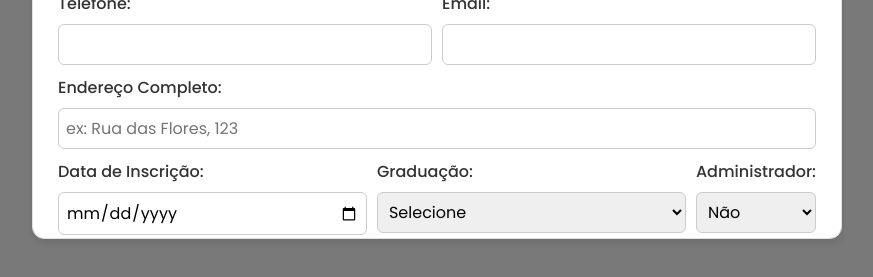
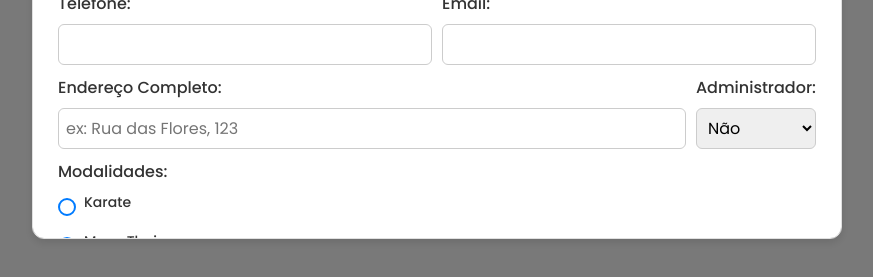
Before and after one commit to MuriloJLima/dojo-front-DEV, a React (Create React App) app: page / in a window 1280 px wide. Both pictures are taken after a click on the button "Cadastrar Aluno". Shown: the part 467-744 px from the top of the page, without its empty margins (203-1076 px from the left). Built offline with nearby package versions, Linux system fonts and the light colour scheme; no server answers.

Commit message:
refatoração em campos

```diff
--- a/src/components/Formu.js
+++ b/src/components/Formu.js
@@ -102,6 +102,53 @@ const Button = styled.button`
   }
 `;
 
+const CheckboxContainer = styled.div`
+  display: flex;
+  align-items: center;
+  margin-bottom: 10px;
+
+  label {
+    margin-left: 8px;
+    font-size: 14px;
+    color: #333;  // Cor do texto harmoniosa
+    cursor: pointer;
+  }
+`;
+
+const StyledCheckbox = styled.input`
+  position: relative;
+  width: 18px;
+  height: 18px;
+  -webkit-appearance: none;
+  appearance: none;
+  border: 2px solid #007BFF;  // Cor de destaque para combinar com o projeto
+  border-radius: 50%;  // Deixa a checkbox arredondada
+  outline: none;
+  cursor: pointer;
+  transition: background-color 0.3s ease;
+
+  &:checked {
+    background-color: #007BFF;  // Cor de fundo quando selecionada
+    border-color: #007BFF;
+  }
+
+  &:checked::after {
+    content: '';
+    position: absolute;
+    top: 2px;
+    left: 2px;
+    width: 10px;
+    height: 10px;
+    background: white;
+    border-radius: 50%;
+    transition: background-color 0.3s ease;
+  }
+
+  &:hover {
+    border-color: #0056b3;  // Cor ao passar o mouse por cima
+  }
+`
+
 const SmallFormGroup = styled(FormGroup)`
   flex: 0 0 0%;
 `;
@@ -204,6 +251,22 @@ const Formu = () => {
     }, obj);
   };
 
+  const handleCheckboxChange = async (e) => {
+    const { name, checked } = e.target;  // Pega o nome do checkbox e se está checado
+
+    setAluno(prevState => {
+      const updatedAluno = { ...prevState };  // Cria uma cópia do estado anterior
+
+      // Atualiza apenas os campos de karate.is_aluno ou muaythai.is_aluno
+      if (name === "dados_karate.is_aluno") {
+        updatedAluno.dados_matricula.dados_modalidades.dados_karate.is_aluno = checked;
+      } else if (name === "dados_muaythai.is_aluno") {
+        updatedAluno.dados_matricula.dados_modalidades.dados_muaythai.is_aluno = checked;
+      }
+
+      return updatedAluno;  // Retorna o novo estado atualizado
+    });
+  };
 
 
   const handleChange = async (e) => {
@@ -213,6 +276,7 @@ const Formu = () => {
     setAluno(prevState => {
       const updatedAluno = { ...prevState };  // Cria uma cópia do estado anterior
       updateNestedState(updatedAluno, name, value);  // Atualiza o campo aninhado
+
       return updatedAluno;  // Retorna o novo estado atualizado
     });
 
@@ -414,6 +478,7 @@ const Formu = () => {
             </FormGroup>
           </FormRow>
         )}
+        <FormRow>
           <FormGroup>
             <Label>Endereço Completo:</Label>
             <Input
@@ -425,6 +490,32 @@ const Formu = () => {
               required
             />
           </FormGroup>
+          <SmallFormGroup>
+            <Label>Administrador:</Label>
+            <Select name="is_adm" value={aluno.is_adm} onChange={handleChange} required>
+              <option value={false}>Não</option>
+              <option value={true}>Sim</option>
+            </Select>
+
+          </SmallFormGroup>
+        </FormRow>
+
+
+        <FormGroup>
+          <Label>Modalidades:</Label>
+
+          <CheckboxContainer>
+            <StyledCheckbox
+              type="checkbox"
+              name="dados_karate.is_aluno"
+              onChange={handleCheckboxChange}
+              checked={aluno.dados_matricula.dados_modalidades.dados_karate.is_aluno || false}
+            />
+            <Label>Karate</Label>
+          </CheckboxContainer>
+
+          {aluno.dados_matricula.dados_modalidades.dados_karate.is_aluno === true && (
+            <>
               <FormRow>
                 <FormGroup>
                   <Label>Data de Inscrição:</Label>
@@ -444,15 +535,56 @@ const Formu = () => {
                     <option value="Faixa-Preta">Faixa-Preta</option>
                   </Select>
                 </FormGroup>
-          <SmallFormGroup>
-            <Label>Administrador:</Label>
-            <Select name="is_adm" value={aluno.is_adm} onChange={handleChange} required>
-              <option value={false}>Não</option>
-              <option value={true}>Sim</option>
+
+              </FormRow>
+
+              <hr style={{ marginTop: '20px', marginBottom: '20px' }} />
+            </>
+
+
+          )}
+
+          <CheckboxContainer>
+            <StyledCheckbox
+              type="checkbox"
+              name="dados_muaythai.is_aluno"
+              onChange={handleCheckboxChange}
+              checked={aluno.dados_matricula.dados_modalidades.dados_muaythai.is_aluno || false}
+            />
+            <Label>Muay Thai</Label>
+          </CheckboxContainer>
+
+          {aluno.dados_matricula.dados_modalidades.dados_muaythai.is_aluno === true && (
+            <>
+              <FormRow>
+                <FormGroup>
+                  <Label>Data de Inscrição:</Label>
+                  <Input type="date" name="dados_matricula.dados_modalidades.dados_muaythai.data_insc" value={aluno.dados_matricula.dados_modalidades.dados_muaythai.data_insc} onChange={handleChange} max={hoje} required />
+                </FormGroup>
+                <FormGroup>
+                  <Label>Graduação:</Label>
+                  <Select name="dados_matricula.dados_modalidades.dados_muaythai.grad_aluno" value={aluno.dados_matricula.dados_modalidades.dados_muaythai.grad_aluno} onChange={handleChange} required>
+                    <option value="">Selecione</option>
+                    <option value="Faixa-Branca">Faixa-Branca</option>
+                    <option value="Faixa-Amarela">Faixa-Amarela</option>
+                    <option value="Faixa-Vermelha">Faixa-Vermelha</option>
+                    <option value="Faixa-Laranja">Faixa-Laranja</option>
+                    <option value="Faixa-Verde">Faixa-Verde</option>
+                    <option value="Faixa-Roxa">Faixa-Roxa</option>
+                    <option value="Faixa-Marrom">Faixa-Marrom</option>
+                    <option value="Faixa-Preta">Faixa-Preta</option>
                   </Select>
+                </FormGroup>
 
-          </SmallFormGroup>
               </FormRow>
+            </>
+
+
+          )}
+        </FormGroup>
+
+
+
         <ButtonContainer>
           <Button type="submit" disabled={!!idError}>Cadastrar</Button>
         </ButtonContainer>
```
Lines whose indentation alone changed are shown as unchanged.
